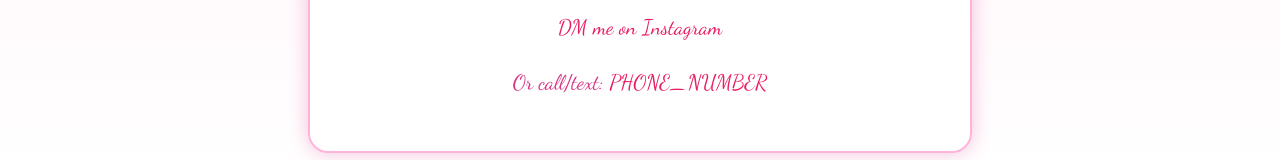
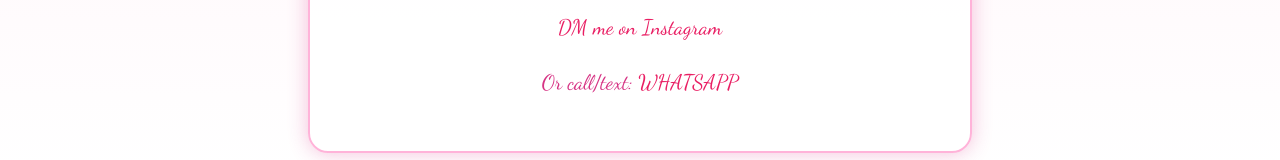
Before and after one commit to Lucifers69/ASMIII, a plain HTML site: page index.html in a window 1280 px wide. Shown: the part 782-942 px from the top of the page. Drawn offline with Linux system fonts and the light colour scheme.

Commit message:
Update index.html

```diff
--- a/index.html
+++ b/index.html
@@ -84,7 +84,7 @@
         <div class="contact">
             <p>Reach me directly:</p>
             <p><a href="https://www.instagram.com/direct/t/rudra_desai_10/">DM me on Instagram</a></p>
-            <p>Or call/text: <a href="https://wa.me/8275838481">PHONE_NUMBER</a></p>
+            <p>Or call/text: <a href="https://wa.me/8275838481">WHATSAPP</a></p>
         </div>
     </div>
 </body>
```
